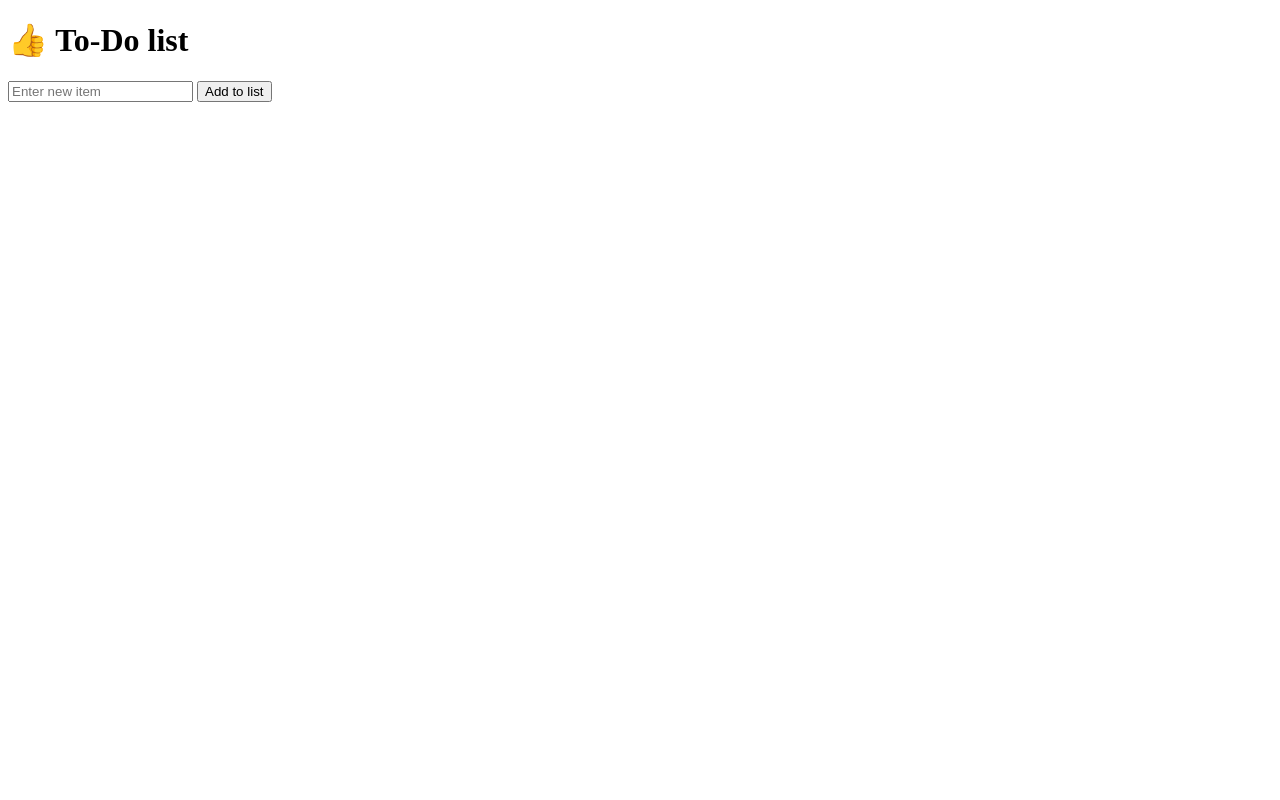
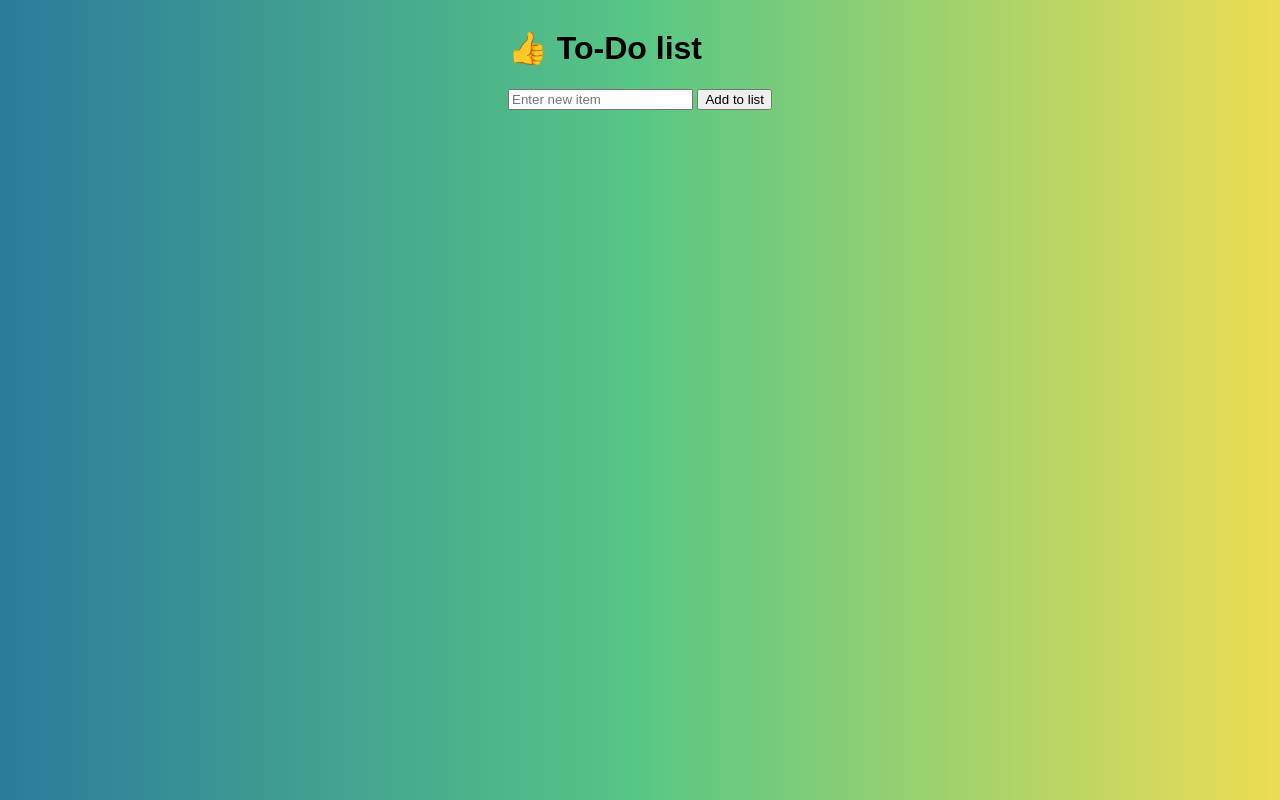
Before and after one commit to ironthroneruler/SimpleToDoListApp, a plain HTML site: page index.html in a window 1280 px wide. Drawn offline with Linux system fonts and the light colour scheme.

Commit message:
Second commit

```diff
--- a/style.css
+++ b/style.css
@@ -1,18 +1,33 @@
+body {
+  font-family: Arial, Helvetica, sans-serif;
+  background: #2A7B9B;
+  background: linear-gradient(90deg, rgba(42, 123, 155, 1) 0%, rgba(87, 199, 133, 1) 50%, rgba(237, 221, 83, 1) 100%);
+  color: black;
+}
+
 button, #task-list input[type="checkbox"] {
     cursor: pointer;
 }
 
 .done {
   text-decoration: line-through;
-  color: gray;
+  text-decoration-color: red;
+  color: #383c3e;
 }
 
 li {
   display: flex;
   align-items: center;
   gap: 8px;
+  margin-bottom: 5px;
 }
 
 li button {
   margin-left: 15px;
 }
+
+.container {
+  position: absolute;
+  left: 50%;
+  transform: translate(-50%, 0);
+}
```
